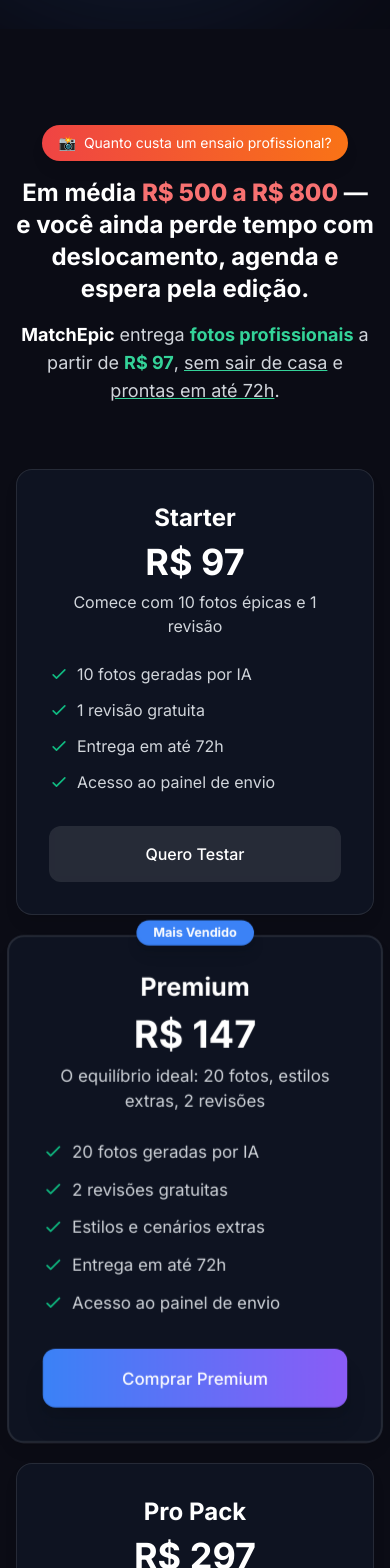
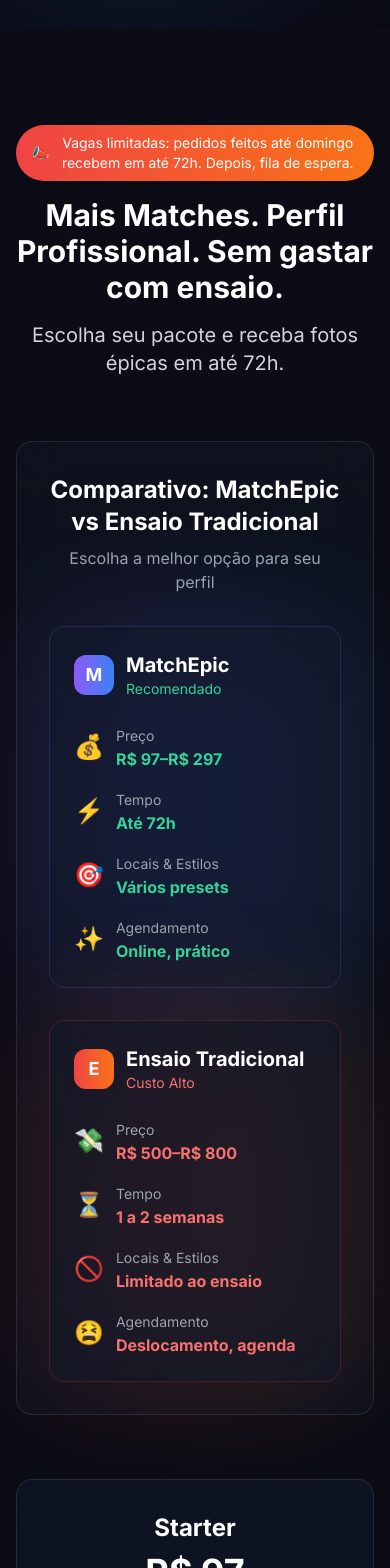
Before and after one commit to Aouza/matchepic, a Next.js app: page / in a window 390 px wide. Shown: the part 6480-8048 px from the top of the page. Built offline with nearby package versions, Linux system fonts and the light colour scheme.

Commit message:
feat: redesign do card comparativo para ser mais moderno e clean

```diff
--- a/src/components/Pricing.tsx
+++ b/src/components/Pricing.tsx
@@ -55,17 +55,118 @@ const Pricing = () => {
       <div className="max-w-3xl mx-auto px-4 sm:px-6 lg:px-8 mb-16">
         <div className="text-center">
           <div className="inline-flex items-center space-x-2 rounded-full bg-gradient-to-r from-red-500 to-orange-500 px-4 py-2 text-sm text-white backdrop-blur-sm mb-4 shadow-lg">
-            <span>📸</span>
-            <span>Quanto custa um ensaio profissional?</span>
+            <span>📣</span>
+            <span>Vagas limitadas: pedidos feitos até domingo recebem em até 72h. Depois, fila de espera.</span>
           </div>
-          <h2 className="text-2xl sm:text-3xl font-bold text-white mb-4">
-            Em média <span className="text-red-400 font-extrabold">R$ 500 a R$ 800</span> — e você ainda perde tempo com deslocamento, agenda e espera pela edição.
+          <h2 className="text-3xl sm:text-4xl font-bold text-white mb-4">
+            Mais Matches. Perfil Profissional. Sem gastar com ensaio.
           </h2>
-          <p className="text-lg text-gray-300 max-w-2xl mx-auto">
-            <span className="font-bold text-white">MatchEpic</span> entrega <span className="text-emerald-400 font-bold">fotos profissionais</span> a partir de <span className="font-bold text-emerald-400">R$ 97</span>, <span className="underline decoration-emerald-400">sem sair de casa</span> e <span className="underline decoration-emerald-400">prontas em até 72h</span>.
+          <p className="text-xl text-gray-300 max-w-2xl mx-auto mb-8">
+            Escolha seu pacote e receba fotos épicas em até 72h.
           </p>
         </div>
       </div>
+
+      {/* Tabela Comparativa */}
+      <div className="max-w-4xl mx-auto px-4 sm:px-6 lg:px-8 mb-16">
+        <div className="bg-gray-900/50 backdrop-blur-xl rounded-2xl border border-white/10 p-8">
+          <div className="text-center mb-8">
+            <h3 className="text-2xl font-bold text-white mb-2">Comparativo: MatchEpic vs Ensaio Tradicional</h3>
+            <p className="text-gray-400">Escolha a melhor opção para seu perfil</p>
+          </div>
+
+          <div className="grid grid-cols-1 md:grid-cols-2 gap-8">
+            {/* MatchEpic */}
+            <div className="relative group">
+              <div className="absolute inset-0.5 bg-gradient-to-r from-purple-500 to-blue-500 rounded-2xl blur-3xl opacity-20 group-hover:opacity-60 transition-opacity"></div>
+              <div className="relative bg-gray-900/70 backdrop-blur-xl p-6 rounded-2xl border border-purple-500/20">
+                <div className="flex items-center gap-3 mb-6">
+                  <div className="w-10 h-10 rounded-xl bg-gradient-to-r from-purple-500 to-blue-500 flex items-center justify-center text-white font-bold text-lg">M</div>
+                  <div>
+                    <h4 className="text-xl font-bold text-white">MatchEpic</h4>
+                    <p className="text-emerald-400 text-sm">Recomendado</p>
+                  </div>
+                </div>
+                <div className="space-y-4">
+                  <div className="flex items-center gap-3">
+                    <span className="text-2xl">💰</span>
+                    <div>
+                      <span className="text-gray-400 text-sm">Preço</span>
+                      <p className="text-emerald-400 font-bold">R$ 97–R$ 297</p>
+                    </div>
+                  </div>
+                  <div className="flex items-center gap-3">
+                    <span className="text-2xl">⚡</span>
+                    <div>
+                      <span className="text-gray-400 text-sm">Tempo</span>
+                      <p className="text-emerald-400 font-bold">Até 72h</p>
+                    </div>
+                  </div>
+                  <div className="flex items-center gap-3">
+                    <span className="text-2xl">🎯</span>
+                    <div>
+                      <span className="text-gray-400 text-sm">Locais & Estilos</span>
+                      <p className="text-emerald-400 font-bold">Vários presets</p>
+                    </div>
+                  </div>
+                  <div className="flex items-center gap-3">
+                    <span className="text-2xl">✨</span>
+                    <div>
+                      <span className="text-gray-400 text-sm">Agendamento</span>
+                      <p className="text-emerald-400 font-bold">Online, prático</p>
+                    </div>
+                  </div>
+                </div>
+              </div>
+            </div>
+
+            {/* Ensaio Tradicional */}
+            <div className="relative group">
+              <div className="absolute inset-0.5 bg-gradient-to-r from-red-500 to-orange-500 rounded-2xl blur-3xl opacity-20 group-hover:opacity-60 transition-opacity"></div>
+              <div className="relative bg-gray-900/70 backdrop-blur-xl p-6 rounded-2xl border border-red-500/20">
+                <div className="flex items-center gap-3 mb-6">
+                  <div className="w-10 h-10 rounded-xl bg-gradient-to-r from-red-500 to-orange-500 flex items-center justify-center text-white font-bold text-lg">E</div>
+                  <div>
+                    <h4 className="text-xl font-bold text-white">Ensaio Tradicional</h4>
+                    <p className="text-red-400 text-sm">Custo Alto</p>
+                  </div>
+                </div>
+                <div className="space-y-4">
+                  <div className="flex items-center gap-3">
+                    <span className="text-2xl">💸</span>
+                    <div>
+                      <span className="text-gray-400 text-sm">Preço</span>
+                      <p className="text-red-400 font-bold">R$ 500–R$ 800</p>
+                    </div>
+                  </div>
+                  <div className="flex items-center gap-3">
+                    <span className="text-2xl">⏳</span>
+                    <div>
+                      <span className="text-gray-400 text-sm">Tempo</span>
+                      <p className="text-red-400 font-bold">1 a 2 semanas</p>
+                    </div>
+                  </div>
+                  <div className="flex items-center gap-3">
+                    <span className="text-2xl">🚫</span>
+                    <div>
+                      <span className="text-gray-400 text-sm">Locais & Estilos</span>
+                      <p className="text-red-400 font-bold">Limitado ao ensaio</p>
+                    </div>
+                  </div>
+                  <div className="flex items-center gap-3">
+                    <span className="text-2xl">😫</span>
+                    <div>
+                      <span className="text-gray-400 text-sm">Agendamento</span>
+                      <p className="text-red-400 font-bold">Deslocamento, agenda</p>
+                    </div>
+                  </div>
+                </div>
+              </div>
+            </div>
+          </div>
+        </div>
+      </div>
+
       <div className="max-w-6xl mx-auto px-4 sm:px-6 lg:px-8">
         <div className="grid grid-cols-1 md:grid-cols-3 gap-8">
           {packages.map((pack, idx) => (
@@ -105,7 +206,7 @@ const Pricing = () => {
         </div>
       </div>
       <p className="text-center text-sm text-gray-400 mt-8">
-        Garantia de Satisfação: revisão gratuita e reembolso se não gostar.{' '}
+        Garantia de Satisfação: você tem direito a 1 revisão gratuita para garantir seu melhor resultado.{' '}
         <a href="/termos" className="text-blue-400 hover:text-blue-300 underline">Consulte nossos Termos</a>
       </p>
     </section>
```
